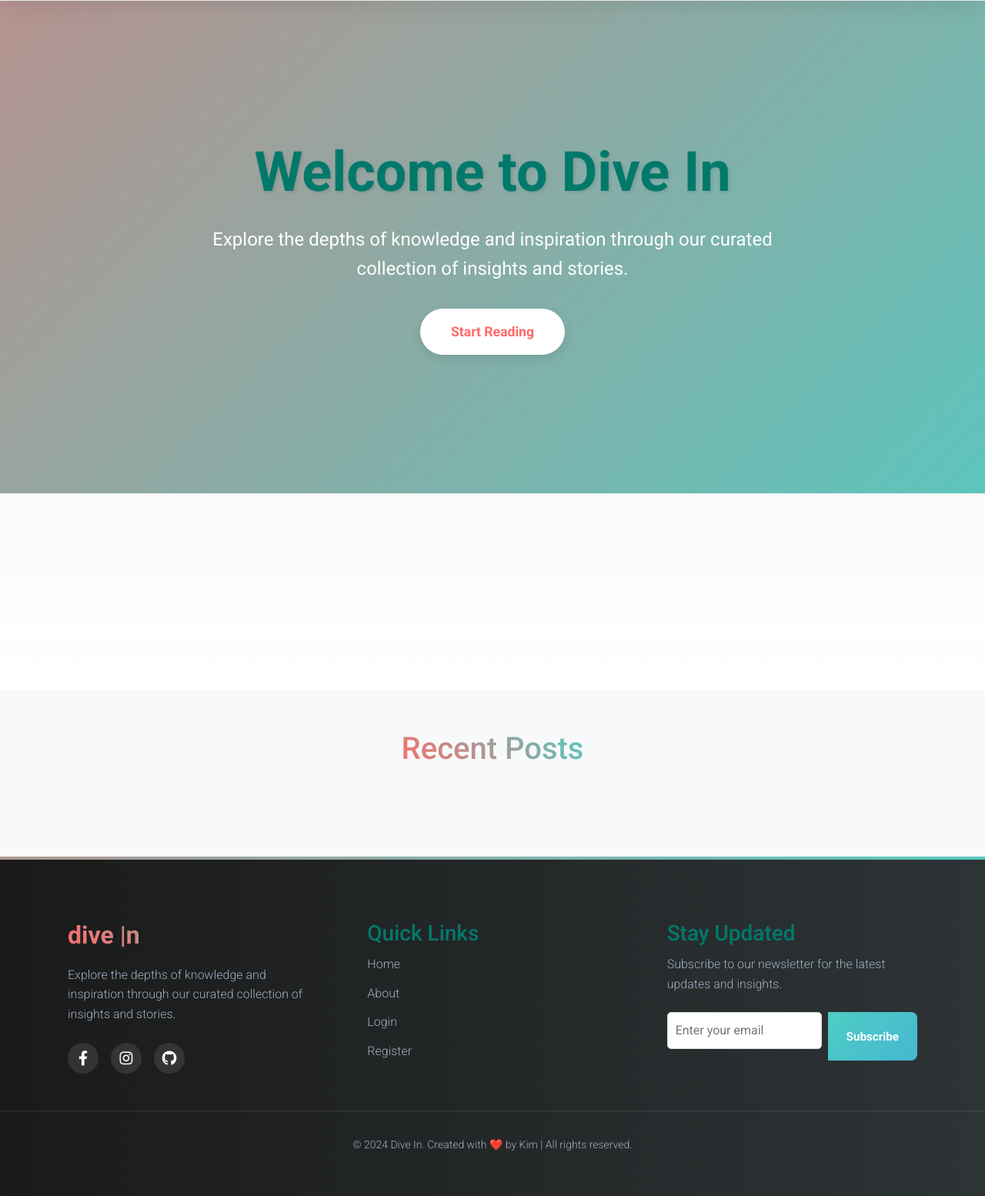
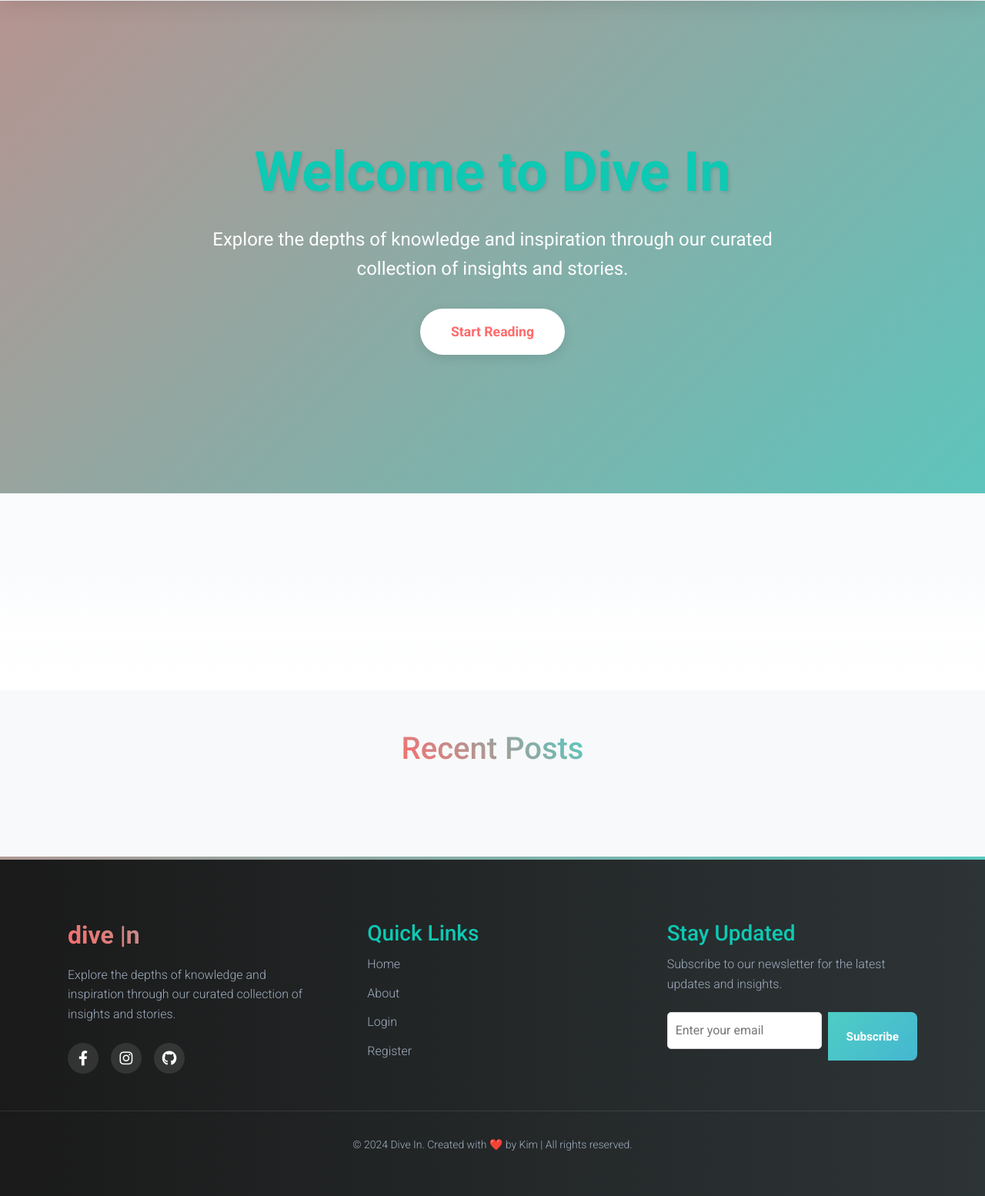
Before and after one commit to kimatron/dive-in, a Django app: page / in a window 1280 px wide. Shown: the part 91-1645 px from the top of the page at 77% size. Run offline with Django 4.2, Linux system fonts and the light colour scheme; data that the repository does not hold is empty.

Commit message:
Fix contrast issues :bug:

```diff
--- a/static/css/style.css
+++ b/static/css/style.css
@@ -54,7 +54,7 @@
 h4,
 h5,
 h6 {
-  color: #00796b;
+  color: #0ec9b3;
   line-height: 1.4;
 }
 
@@ -72,7 +72,7 @@
 
 a:visited,
 a:hover {
-  color: #00796b;
+  color: #0ec9b3;
 }
 
 /* Hero Section */
```
